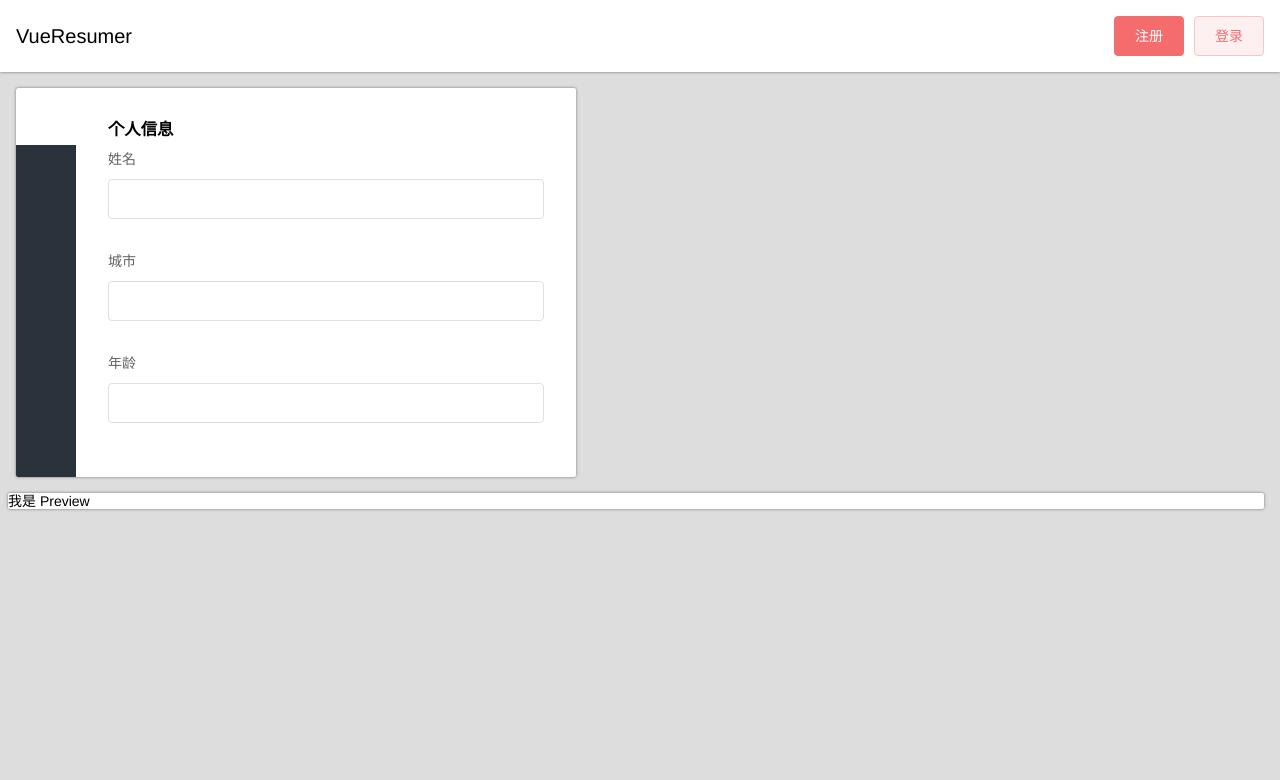
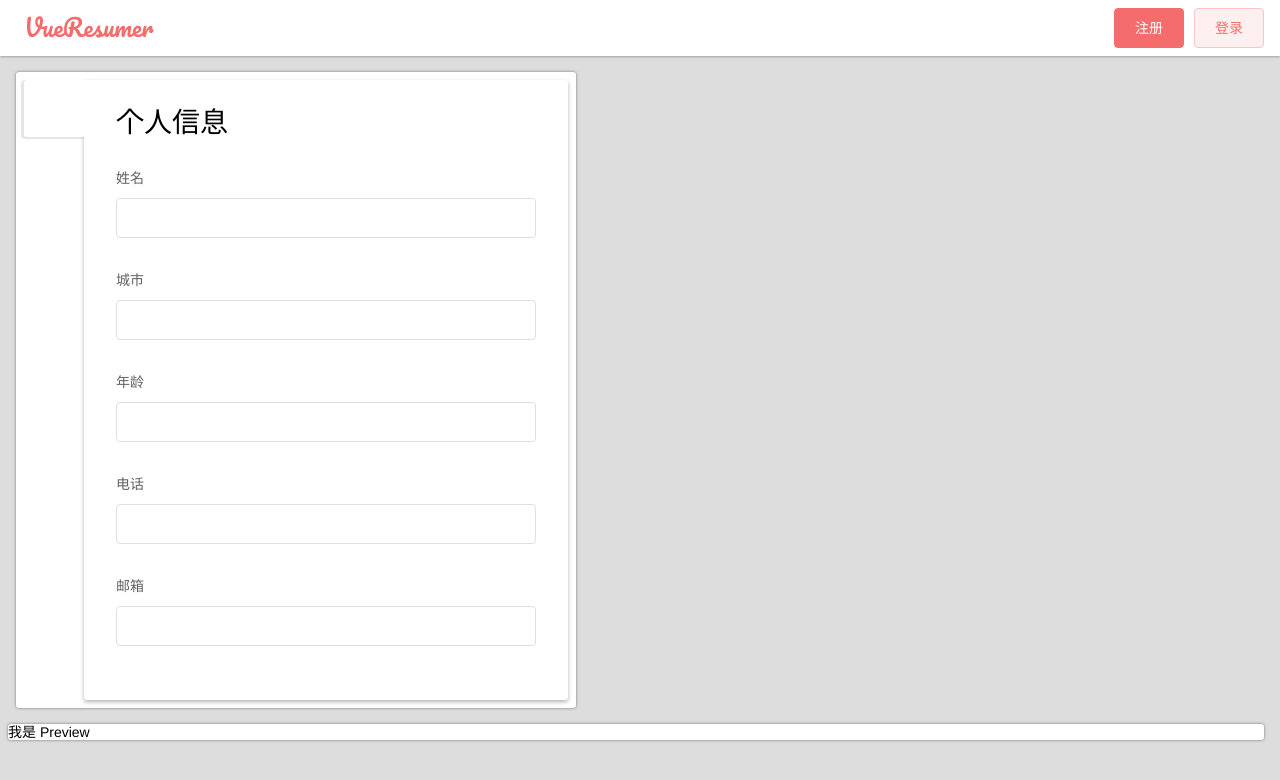
Before and after one commit to ZD-ong/resume-generator2.0, a Vue app: page / in a window 1280 px wide. Shown: the top 780 px of the page. Built offline with nearby package versions, Linux system fonts and the light colour scheme.

Commit message:
更新样式

```diff
--- a/index.html
+++ b/index.html
@@ -3,8 +3,9 @@
   <head>
     <meta charset="utf-8">
     <meta name="viewport" content="width=device-width,initial-scale=1.0">
+    <link href="https://fonts.googleapis.com/css?family=Indie+Flower" rel="stylesheet">
     <title>resume-generator2.0</title>
-    <script src="//at.alicdn.com/t/font_673252_s03hwfmc56n1m7vi.js"></script>
+    <script src="//at.alicdn.com/t/font_673252_hv1m26qc311hsemi.js"></script>
   </head>
   <body>
     <div id="app"></div>
--- a/src/App.vue
+++ b/src/App.vue
@@ -28,10 +28,17 @@ export default {
   }
 #app {
   font-family: 'Avenir', Helvetica, Arial, sans-serif;
+  font-weight: 300;
   -webkit-font-smoothing: antialiased;
   -moz-osx-font-smoothing: grayscale;
   display: flex;
   flex-direction: column;
+  h1,h2,h3 {
+    font-weight: 300;
+  }
+  button {
+    font-weight: 400;
+  }
 }
   .topbar {
     position: relative;
@@ -49,11 +56,12 @@ export default {
     flex: 1;
     background: #ddd;
     > .editor {
+      transition: all 0.3s;
       width: 40em;
       margin: 16px 8px 16px 16px;
       background: #fff;
       box-shadow: 0 0 3px hsla(0,0,0,0.5);
-      border-radius: 2px;
+      border-radius: 3px;
       overflow: hidden;
     }
     > .preview {
@@ -61,7 +69,7 @@ export default {
       margin: 16px 16px 16px 8px;
       background: #fff;
       box-shadow: 0 0 3px hsla(0,0,0,0.5);
-      border-radius: 2px;
+      border-radius: 3px;
       overflow: hidden;
     }
   }
--- a/src/components/Editor.vue
+++ b/src/components/Editor.vue
@@ -2,7 +2,7 @@
   <div id="editor">
     <nav>
       <ol>
-        <li v-for="i in [0,1,2,3,4,5]"
+        <li v-for="i in [0,1,2,3,4,5,6]"
             :class="{active: currentTab === i}"
             @click="currentTab=i">
           <svg class="icon">
@@ -16,25 +16,22 @@
         <ProfileEditor :profile="profile"></ProfileEditor>
       </li>
       <li v-bind:class="{active: currentTab === 1}">
-        <ExperienceEditor :experience="experience"></ExperienceEditor>
+        <ItemsEditor :items="experience" :labels="{company:'公司', content:'工作内容'}" :title="'工作经历'"></ItemsEditor>
       </li>
       <li v-bind:class="{active: currentTab === 2}">
-        <EducationEditor :education="education"></EducationEditor>
+        <ItemsEditor :items="education" :labels="{school:'学校', duration:'时间', degree:'学位'}" :title="'教育经历'"></ItemsEditor>
       </li>
       <li v-bind:class="{active: currentTab === 3}">
-        <h3>
-          项目经验
-        </h3>
+        <ItemsEditor :items="skills" :labels="{name:'技能名称', description:'技能简述'}" :title="'技能'"></ItemsEditor>
       </li>
       <li v-bind:class="{active: currentTab === 4}">
-        <h3>
-          获奖情况
-        </h3>
+        <ItemsEditor :items="projects" :labels="{name:'项目名称', link:'项目链接', description:'项目描述', keywords:'技术栈'}" :title="'项目经历'"></ItemsEditor>
       </li>
       <li v-bind:class="{active: currentTab === 5}">
-        <h3>
-          联系方式
-        </h3>
+        <ItemsEditor :items="awards" :labels="{name:'奖项名称', time:'获奖时间'}" :title="'获奖情况'"></ItemsEditor>
+      </li>
+      <li v-bind:class="{active: currentTab === 6}">
+        <ItemsEditor :items="social" :labels="{name:'社交平台', link:'链接'}" :title="'社交'"></ItemsEditor>
       </li>
       <!--<li v-for="i in [0,1,2,3,4,5]"-->
           <!--:class="{active:currentTab === i}">{{i}}</li>-->
@@ -43,18 +40,20 @@
 </template>
 <script>
   import ProfileEditor from './ProfileEditor'
-  import ExperienceEditor from './ExperienceEditor'
-  import EducationEditor from  './EducationEditor'
+  import ItemsEditor from './ItemsEditor'
+
   export default {
-    components: { ProfileEditor, ExperienceEditor, EducationEditor},
+    components: { ProfileEditor, ItemsEditor},
     data(){
       return {
         currentTab: 0,
-        icons: ['profile','work','study','project','prize','phone'],
+        icons: ['profile','work','study','tool','project','prize','twitter'],
         profile: {
           name: '',
           city: '',
-          age: ''
+          age: '',
+          phone: '',
+          email: ''
         },
         experience: [
           {company: '', content: ''}
@@ -63,6 +62,24 @@
           school: '',
           duration: '',
           degree: ''
+        }],
+        skills: [{
+          name: '',
+          description: ''
+        }],
+        projects: [{
+          name: '',
+          link: '',
+          description: '',
+          keywords: ''
+        }],
+        awards: [{
+          name: '',
+          time: ''
+        }],
+        social: [{
+          name: '',
+          link: ''
         }]
       }
     }
@@ -72,38 +89,47 @@
   #editor {
     display: flex;
       nav {
-        background: #2a333c;
         width: 60px;
+        ol {
+          margin-top: 8px;
+        }
         ol > li {
           padding: 16px 0;
           text-align: center;
           > .icon {
             width: 24px;
             height: 24px;
-            fill: #fff;
+            fill: #888;
           }
           &.active {
+            position: relative;
+            z-index: 1;
+            margin: 0 -10px 0 8px;
+            border-radius: 3px;
             background: #fff;
+            box-shadow: -2px 1px 1px 1px rgba(0, 0, 0, 0.1);
             > .icon {
-              fill: #2a333c;
+              fill: #f56c6c;
             }
           }
         }
       }
     .content {
+      margin: 8px;
+      border-radius: 3px;
+      box-shadow: 0 2px 4px 0 rgba(0,0,0,0.30);
       flex: 1;
       .container {
         position: relative;
         .el-icon-delete {
           font-size: 16px;
-          color: #606266;
           position: absolute;
           right: 0;
           top: 10px;
         }
       }
       > li {
-        padding: 32px;
+        padding: 8px 32px 32px 32px;
         display: none;
         height: 100%;
         overflow: auto;
--- a/src/components/EducationEditor.vue
+++ /dev/null
@@ -1,37 +0,0 @@
-<template>
-  <div>
-    <h3>教育经历</h3>
-    <el-form>
-      <div class="container" v-for="(item, index) in education">
-        <el-form-item label="学校">
-          <el-input v-model="item.school"></el-input>
-        </el-form-item>
-        <el-form-item label="时间">
-          <el-input v-model="item.duration"></el-input>
-        </el-form-item>
-        <el-form-item label="学位">
-          <el-input v-model="item.degree"></el-input>
-        </el-form-item>
-        <i class="el-icon-delete" @click="removeExperience(index)"></i>
-      </div>
-      <el-button type="danger" @click="addExperience">添加</el-button>
-    </el-form>
-  </div>
-</template>
-<script>
-  export default {
-    props: ['education'],
-    methods: {
-      addExperience(){
-        this.education.push({
-          school:'',
-          duration: '',
-          degree: ''
-        })
-      },
-      removeExperience(index){
-        this.education.splice(index,1)
-      }
-    }
-  }
-</script>
--- a/src/components/ExperienceEditor.vue
+++ /dev/null
@@ -1,33 +0,0 @@
-<template>
-  <div>
-    <h3>工作经历</h3>
-    <el-form>
-      <div class="container" v-for="(item, index) in experience">
-        <el-form-item label="公司">
-          <el-input v-model="item.company"></el-input>
-        </el-form-item>
-        <el-form-item label="工作内容">
-          <el-input v-model="item.content"></el-input>
-        </el-form-item>
-        <i class="el-icon-delete" @click="removeExperience(index)"></i>
-      </div>
-      <el-button type="danger" @click="addExperience">添加</el-button>
-    </el-form>
-  </div>
-</template>
-<script>
-  export default {
-    props: ['experience'],
-    methods: {
-      addExperience(){
-        this.experience.push({
-          company:'',
-          content: ''
-        })
-      },
-      removeExperience(index){
-        this.experience.splice(index,1)
-      }
-    }
-  }
-</script>
--- /dev/null
+++ b/src/components/ItemsEditor.vue
@@ -0,0 +1,36 @@
+<template>
+  <div>
+    <h1>{{ title }}</h1>
+    <el-form>
+      <div class="container" v-for="(item, index) in items">
+        <el-form-item v-for="key in keys" :label="labels[key] || key" :key="key">
+          <el-input v-model="item[key]"></el-input>
+        </el-form-item>
+        <i class="el-icon-delete" @click="removeItems(index)"></i>
+      </div>
+      <el-button type="danger" @click="addItems" size="small" autofocus="false">添加</el-button>
+    </el-form>
+  </div>
+</template>
+<script>
+  export default {
+    props: ['items', 'labels', 'title'],
+    computed: {
+      keys(){
+        return Object.keys(this.items[0])
+      }
+    },
+    methods: {
+      addItems(){
+        const empty = {}
+        this.keys.map((key)=>{
+          empty[key] = ''
+        })
+        this.items.push(empty)
+      },
+      removeItems(index){
+        this.items.splice(index,1)
+      }
+    }
+  }
+</script>
--- a/src/components/ProfileEditor.vue
+++ b/src/components/ProfileEditor.vue
@@ -1,6 +1,6 @@
 <template>
   <div>
-    <h3>个人信息</h3>
+    <h1>个人信息</h1>
     <el-form>
       <el-form-item label="姓名">
         <el-input v-model="profile.name"></el-input>
@@ -11,6 +11,12 @@
       <el-form-item label="年龄">
         <el-input v-model="profile.age"></el-input>
       </el-form-item>
+      <el-form-item label="电话">
+        <el-input v-model="profile.phone"></el-input>
+      </el-form-item>
+      <el-form-item label="邮箱">
+        <el-input v-model="profile.email"></el-input>
+      </el-form-item>
     </el-form>
   </div>
 </template>
--- a/src/components/Topbar.vue
+++ b/src/components/Topbar.vue
@@ -12,11 +12,18 @@
 </div>
 </template>
 <style lang="scss">
+  @import url('https://fonts.googleapis.com/css?family=Pacifico');
+
   #topbar {
     display: flex;
     justify-content: space-between;
     align-items: center;
-    padding: 16px;
-    font-size: 20px;
+    padding: 8px 16px;
+    font-size: 24px;
+    .logo {
+      padding: 0 8px;
+      font-family: 'Pacifico', cursive;
+      color: #f56c6c;
+    }
   }
 </style>
```
